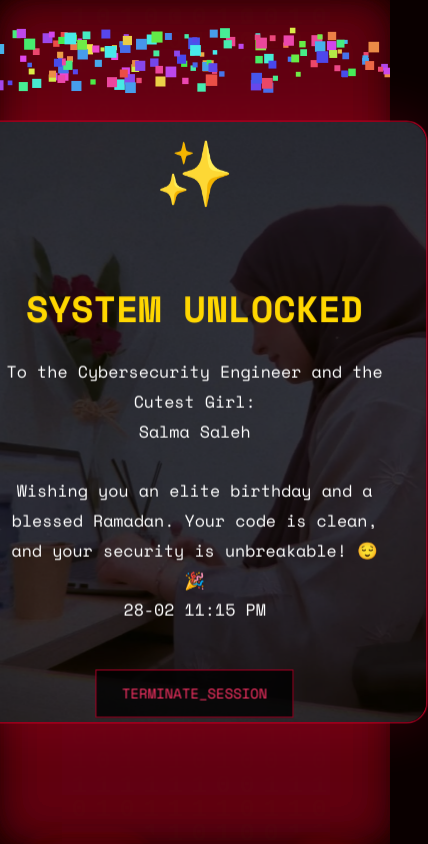
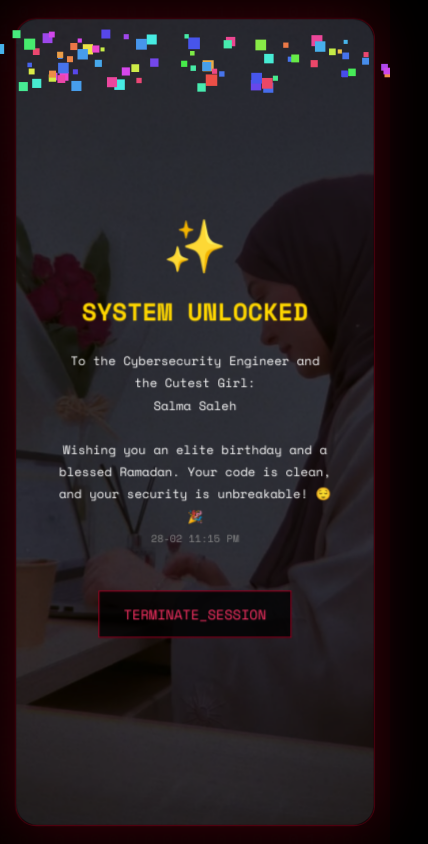
Before and after one commit to Birthday-Salma/birthday-terminal, a plain HTML site: page index.html in a window 390 px wide. Both pictures are taken after a click on the button "Grant Access". Shown: the whole page, 428 px wide, since content can reach past the window. Drawn offline with nearby package versions, Linux system fonts and the light colour scheme; animation ran at ten frames a second.

Commit message:
Update index.html

```diff
--- a/index.html
+++ b/index.html
@@ -12,8 +12,7 @@
             --white: #ffffff;
             --gray: #888;
             --gold: #ffd700;
-            --heart-red: #ff0033;
-            /* Semi-dark red for floating particles */
+            --heart-red: #5C0012;
             --float-heart: rgba(255, 0, 51, 0.25);
         }
 
@@ -29,7 +28,7 @@
         }
 
         body.heart-active {
-            background: #0a0000;
+            background: ##360000;
         }
 
         canvas { position: fixed; top: 0; left: 0; }
@@ -44,9 +43,9 @@
             align-items: center;
             justify-content: center;
             perspective: 2000px;
+            padding: 20px; /* إضافة مسافة للهواتف */
         }
 
-        /* --- CARD PULSE --- */
         @keyframes cardHeartbeat {
             0% { transform: scale(1); }
             15% { transform: scale(1.03); }
@@ -56,7 +55,8 @@
         }
 
         .dashboard {
-            width: 700px;
+            width: 100%;
+            max-width: 700px; /* جعل العرض مرن */
             background: rgba(0, 0, 0, 0.95);
             border: 1px solid #222;
             border-radius: 20px;
@@ -86,7 +86,6 @@
             animation: neonGlow 1.5s infinite;
         }
 
-        /* UI Elements */
         .header { margin-bottom: 30px; }
         .top-row { display: flex; justify-content: space-between; align-items: flex-start; }
         .id-label { font-size: 14px; color: var(--gray); }
@@ -122,16 +121,16 @@
             padding: 40px;
             text-align: center;
             border-radius: inherit;
-            /* تم إضافة لون أسود صلب كخلفية أساسية هنا */
             background-color: #000;
             background-image: linear-gradient(rgba(0, 0, 0, 0.7), rgba(0, 0, 0, 0.7)), url('xxx.jpeg');
             background-size: cover;
             background-position: center;
             transform-style: preserve-3d;
+            overflow-y: auto; /* للسماح بالتمرير إذا كان النص طويلاً في الموبايل */
         }
         .overlay.show { opacity: 1; pointer-events: auto; }
         .overlay h2 { color: var(--gold); font-size: 2.2rem; margin-bottom: 20px; transform: translateZ(30px); }
-        .overlay p { color: #fff; line-height: 1.8; transform: translateZ(20px); }
+        .overlay p { color: #fff; line-height: 1.8; transform: translateZ(20px); font-size: 14px; }
 
         .btn-relock {
             margin-top: 40px;
@@ -144,15 +143,24 @@
             transform: translateZ(40px);
             transition: 0.3s;
         }
-        .btn-relock:hover {
-            border-color: #ff3366;
-            background: rgba(255, 51, 102, 0.1);
-        }
 
         .bar-bg { width: 100%; height: 6px; background: #111; margin-top: 10px; }
         #entropyBar { width: 0%; height: 100%; background: var(--matrix); transition: width 0.5s; }
         .footer { margin-top: 30px; display: flex; gap: 20px; }
-        .btn-access { background: none; border: 1px solid var(--matrix); color: var(--matrix); padding: 10px 30px; cursor: not-allowed; }
+        .btn-access { background: none; border: 1px solid var(--matrix); color: var(--matrix); padding: 10px 30px; cursor: not-allowed; white-space: nowrap;}
+
+        /* --- MEDIA QUERIES FOR MOBILE --- */
+        @media (max-width: 600px) {
+            .dashboard { padding: 20px; }
+            h1 { font-size: 28px; }
+            .grid, .bottom-section { grid-template-columns: 1fr; }
+            .status-box { padding: 5px 10px; }
+            .overlay h2 { font-size: 1.5rem; }
+            .overlay p { font-size: 12px; }
+            #timer { font-size: 24px; }
+            .footer { flex-direction: column-reverse; }
+            .btn-access { width: 100%; }
+        }
     </style>
 </head>
 <body>
@@ -215,11 +223,9 @@
             </div>
 
             <div class="overlay" id="overlay">
-                <div style="font-size: 60px; margin-bottom: 10px; transform: translateZ(50px);">✨</div>
-                <br>
-				<br>
-				<h2>SYSTEM UNLOCKED</h2>
-                <p>To the Cybersecurity Engineer and the Cutest Girl:<br>Salma Saleh<br><br>Wishing you an elite birthday and a blessed Ramadan. Your code is clean, and your security is unbreakable! 😌🎉<br>28-02 11:15 PM</p>
+                <div style="font-size: 50px; margin-bottom: 10px; transform: translateZ(50px);">✨</div>
+                <h2>SYSTEM UNLOCKED</h2>
+                <p>To the Cybersecurity Engineer and the Cutest Girl:<br>Salma Saleh<br><br>Wishing you an elite birthday and a blessed Ramadan. Your code is clean, and your security is unbreakable! 😌🎉<br><span style="font-size: 10px; color: var(--gray)">28-02 11:15 PM</span></p>
                 <button class="btn-relock" id="terminateBtn" onclick="closeOverlay()">TERMINATE_SESSION</button>
             </div>
         </div>
@@ -239,9 +245,8 @@
     const mCanvas = document.getElementById('matrixCanvas');
     const mCtx = mCanvas.getContext('2d');
     let W, H, columns, drops = [];
-    const fontSize = 24;
+    const fontSize = 18; // تصغير حجم خط الماتريكس قليلاً للموبايل
 
-    // --- NEW FLOATING HEARTS DATA ---
     let floatingHearts = [];
 
     function initMatrix() {
@@ -291,7 +296,8 @@
 
     function initFloatingHearts() {
         floatingHearts = [];
-        for (let i = 0; i < 60; i++) {
+        let count = W < 600 ? 30 : 60; // تقليل عدد القلوب في الموبايل للأداء
+        for (let i = 0; i < count; i++) {
             floatingHearts.push({
                 x: Math.random() * W,
                 y: Math.random() * H + H,
@@ -320,17 +326,18 @@
             drawHeartShape(mCtx, p.x, p.y, p.size, p.opacity, p.filled);
         }
 
-        mainHeartPulse = 15 + Math.sin(Date.now() * 0.005) * 1.5;
-        if(Math.sin(Date.now() * 0.01) > 0.8) mainHeartPulse += 0.5;
+        let heartSize = W < 600 ? 8 : 15; // تصغير القلب النابض للموبايل
+        mainHeartPulse = heartSize + Math.sin(Date.now() * 0.005) * 1.5;
 
         mCtx.save();
         mCtx.shadowBlur = 40;
         mCtx.shadowColor = "rgba(255, 0, 51, 0.7)";
         drawHeartShape(mCtx, W / 2, H / 2, mainHeartPulse, 0.4, true);
-        ctxC.restore();
+        mCtx.restore();
     }
 
     window.addEventListener('mousemove', e => {
+        if(W < 600) return; // تعطيل تأثير الـ 3D القوي في الموبايل لسهولة الاستخدام
         const card = document.getElementById('card');
         let ax = (window.innerWidth / 2 - e.pageX) / 60;
         let ay = (window.innerHeight / 2 - e.pageY) / 60;
@@ -367,7 +374,8 @@
     let confetti = [];
 
     function triggerConfetti() {
-        for(let i=0; i<150; i++) {
+        let count = W < 600 ? 80 : 150;
+        for(let i=0; i<count; i++) {
             confetti.push({
                 x: Math.random() * W,
                 y: -20,
@@ -379,11 +387,9 @@
         }
     }
 
-    // --- التحقق من تحميل الصورة ---
     const imgCheck = new Image();
     imgCheck.src = 'xxx.jpeg';
     imgCheck.onerror = function() {
-        console.log("Image failed to load. Background set to black.");
         document.getElementById('overlay').style.backgroundImage = "none";
         document.getElementById('overlay').style.backgroundColor = "#000";
     };
```
